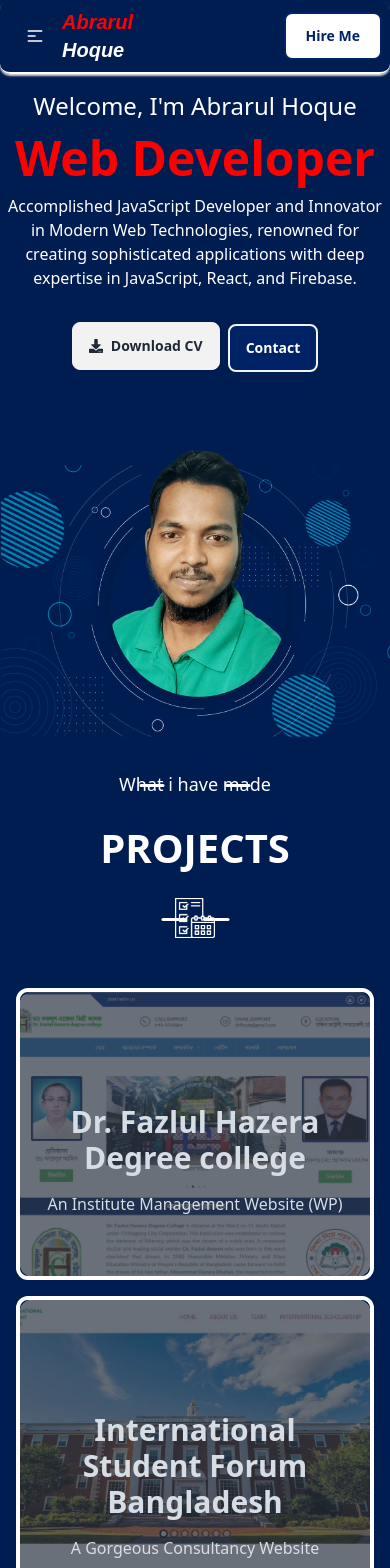
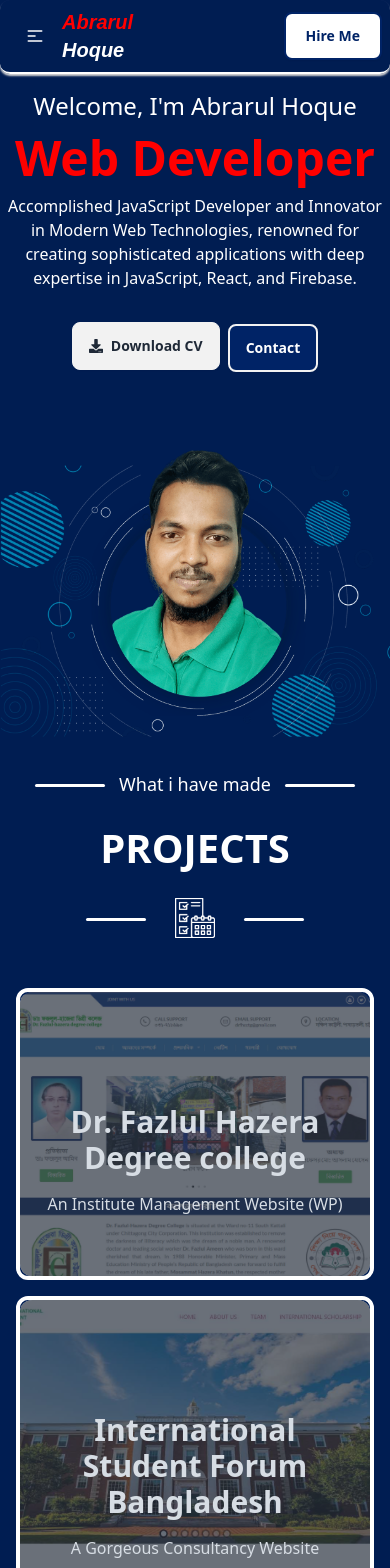
Before and after one commit to abrarul-hoque/abrar-portfolio, a React (Vite) app: page / in a window 390 px wide. Shown: the top 1568 px of the page. Built offline with nearby package versions, Linux system fonts and the light colour scheme.

Commit message:
Added some responsive issue

```diff
--- a/src/components/Shared/SectionTitle/SectionTitle.css
+++ b/src/components/Shared/SectionTitle/SectionTitle.css
@@ -121,3 +121,82 @@ html {
     transform: rotate(360deg);
     transition: transform 1.5s;
 }
+
+
+
+/* ============================================================================================== */
+/* Responsive / Mobile Screen*/
+@media only screen and (min-width: 300px) and (max-width: 380px) {
+    .section-minititle:after {
+        width: 60px;
+        top: 52%;
+        left: 90%;
+    }
+
+    .section-minititle:before {
+        width: 60px;
+        top: 52%;
+        left: 10%;
+    }
+
+    .section-logo-block:after {
+        width: 60px;
+        left: 69%;
+    }
+
+    .section-logo-block:before {
+        width: 60px;
+        left: 30%;
+    }
+
+}
+
+/* ============================================================================================== */
+/* Responsive / Medium Screen*/
+@media only screen and (min-width: 385px) and (max-width: 620px) {
+    .section-minititle:after {
+        width: 70px;
+        left: 85%;
+    }
+
+    .section-minititle:before {
+        width: 70px;
+        left: 15%;
+    }
+
+    .section-logo-block:after {
+        width: 60px;
+        left: 72%;
+    }
+
+    .section-logo-block:before {
+        width: 60px;
+        left: 28%;
+    }
+}
+
+
+/* ============================================================================================== */
+/* Responsive / Medium Screen*/
+@media only screen and (min-width: 621px) and (max-width: 768px) {
+    .section-minititle:after {
+        width: 90px;
+        left: 78%;
+    }
+
+    .section-minititle:before {
+        width: 90px;
+        left: 22%;
+    }
+
+
+    .section-logo-block:after {
+        width: 80px;
+        left: 66%;
+    }
+
+    .section-logo-block:before {
+        width: 60px;
+        left: 34%;
+    }
+}
```
